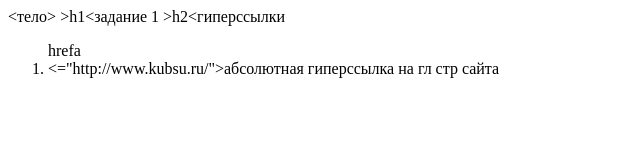
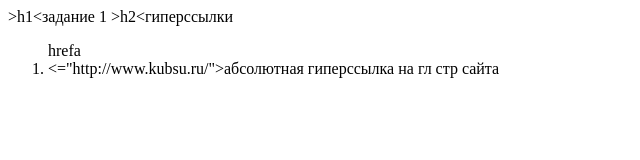
Before and after one commit to nastry/nastry.githab.io, a plain HTML site: page index.html in a window 1280 px wide. Shown: the whole page, without its empty margins (0-640 px from the left). Drawn offline with Linux system fonts and the light colour scheme.

Commit message:
Update index.html

```diff
--- a/index.html
+++ b/index.html
@@ -1,6 +1,6 @@
 <!DOCTYPE html>
 <html>
-<тело>
+<body>
   >h1<задание 1</h1>
   >h2<гиперссылки</h2>
 <ol>
```
